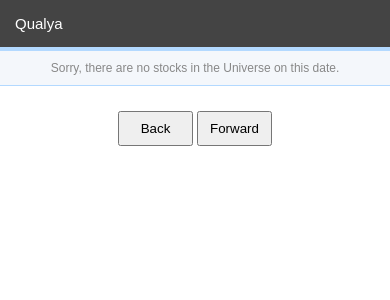
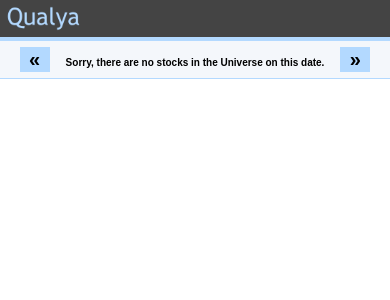
Before and after one commit to mwunder/qualya, a Django app: template twitter_stock/templates/stock_sentiment_universe.html in a window 390 px wide. Shown: the top 300 px of the page. Run offline with Django 3.2, Linux system fonts and the light colour scheme; the template is opened without the code that fills it: most values are stand-ins (such as "Sample title", 1, 10 or a date in 2020); parts of the project's set-up code (start-up, migrations or seed data) failed here and were passed over.

Commit message:
Add nav logo\link, add date decrement\increment functionality and responsive styling to the Universe page

```diff
--- a/twitter_stock/static/css/global.css
+++ b/twitter_stock/static/css/global.css
@@ -27,9 +27,37 @@ body {
 }
 
 #nav {
-  padding: 15px;
-  font: 400 15px "Arial", sans-serif;
-  color: white;
   background-color: #444444;
   border-bottom: 4px solid #b3d9ff;
 }
+
+/* media queries ==================================================================================================================================*/
+
+@media only screen and (min-width: 240px) {
+
+  #nav-logo {
+    height: 23px;
+    width: 69px;
+    margin: 5px;
+  }
+}
+
+
+@media only screen and (min-width: 375px) {
+
+  #nav-logo {
+    height: 25px;
+    width: 75px;
+    margin: 6px;
+  }
+}
+
+
+@media only screen and (min-width: 475px) {
+
+  #nav-logo {
+    height: 28px;
+    width: 84px;
+    margin: 7px;
+  }
+}
--- a/twitter_stock/static/css/home.css
+++ b/twitter_stock/static/css/home.css
@@ -20,7 +20,7 @@ label {
 #ticker-dropdown,
 #search-form-button {
   border: none;
-  border-radius: 3px;
+  /* border-radius: 3px; */
 }
 
 #ticker-dropdown {
@@ -42,7 +42,7 @@ label {
 
 /* media queries ==================================================================================================================================*/
 
-@media only screen and (max-width: 374px) {
+@media only screen and (min-width: 240px) {
 
   #main-heading {
     font: 200 25px/1.5 Trebuchet MS, sans-serif;
--- a/twitter_stock/static/css/stock_sentiment_universe.css
+++ b/twitter_stock/static/css/stock_sentiment_universe.css
@@ -1,50 +1,127 @@
-#universe-container {
-  background-color: #f4f7fb;
-  border-bottom: 1px solid #b3d9ff;
-}
-
+#sub-nav,
 #universe,
 #histogram-container,
 #sentiment-bars-container {
   text-align: center;
 }
 
-#universe,
-.sentiment-bar {
-  margin: 0 auto;
+#sub-nav {
+  background-color: #f4f7fb;
+  border-bottom: 1px solid #b3d9ff;
+}
+
+.date-button,
+#universe {
+  color: black;
+}
+
+.date-button {
+  background-color: #b3d9ff;
+  border: none;
+}
+
+#universe-container {
+  display: inline-block;
+  max-width: 325px;
 }
 
 #universe {
-  max-width: 500px;
   padding: 10px;
-  font: 200 12px "Arial", sans-serif;
-  color: #888888;
 }
 
 #histogram-container {
   display: none;
-  margin: 25px 0 40px 0;
-}
-
-#date-button-form {
-  margin: 25px 0;
-  text-align: center;
-}
-
-.date-button {
-  height: 35px;
-  width: 75px;
-}
-
-#sentiment-bars-container {
-  margin: 25px 0;
+  margin: 15px 0;
 }
 
 .sentiment-bar {
   display: block;
-  opacity: 0.9;
+  opacity: .95;
+  margin: 0 auto;
 }
 
 .sentiment-bar:hover {
-  opacity: 0.75;
+  opacity: .7;
 }
+
+/* media queries ==================================================================================================================================*/
+
+@media only screen and (min-width: 240px) {
+
+  .date-button {
+    height: 20px;
+    width: 25px;
+    margin: 6px 2px 0 2px;
+    font: 700 18px "Arial", sans-serif;
+  }
+
+  #universe {
+    font: 700 9px "Arial", sans-serif;
+  }
+
+  #sentiment-bars-container {
+    margin: 35px 0;
+  }
+}
+
+
+@media only screen and (min-width: 375px) {
+
+  .date-button {
+    height: 25px;
+    width: 30px;
+    font: 700 20px "Arial", sans-serif;
+  }
+
+  #universe {
+    font: 700 10px "Arial", sans-serif;
+  }
+
+  #sentiment-bars-container {
+    margin: 40px 0;
+  }
+}
+
+
+@media only screen and (min-width: 475px) {
+
+  .date-button {
+    height: 30px;
+    width: 35px;
+    margin: 7px 10px;
+    font: 700 22px "Arial", sans-serif;
+  }
+
+  #universe {
+    font: 700 11px "Arial", sans-serif;
+  }
+
+  #sentiment-bars-container {
+    margin: 45px 0;
+  }
+}
+
+
+@media only screen and (min-width: 575px) {
+
+  .date-button {
+    height: 35px;
+    width: 40px;
+    font: 700 24px "Arial", sans-serif;
+  }
+
+  #universe {
+    font: 700 12px "Arial", sans-serif;
+  }
+
+  #sentiment-bars-container {
+    margin: 50px 0;
+  }
+}
+
+
+/*
+@media only screen and (min-width: 700px) {
+
+}
+*/
--- a/twitter_stock/static/js/stock_sentiment_universe.js
+++ b/twitter_stock/static/js/stock_sentiment_universe.js
@@ -4,6 +4,17 @@ var DEBUG_UNIVERSE = true;
 
 
 /* METHODS ========================================================================================================================================*/
+
+var addDateButtonClickEvents = function() {
+
+    ["date-button-back", "date-button-forward"].forEach(function(button, index) {
+
+        var inc = index == 0 ? -1 : 1;
+
+        document.getElementById(button).onclick = function() { location.href = "/stock_sentiment_universe/?symbol=All&inc="+inc+"&date="+DATE }
+    });
+}
+
 
 var printUniverseInfo = function() {
 
@@ -17,7 +28,7 @@ var printUniverseInfo = function() {
         //pluralize string if necessary
         var stk = SYMBOLS.length == 1 ? ' stock' : ' stocks';
 
-        universe.appendChild(document.createTextNode("On "+DATE+", the Universe contains "+SYMBOLS.length+stk+"."));
+        universe.appendChild(document.createTextNode("The Universe contains "+SYMBOLS.length+stk+" on "+DATE+"."));
 
     } else {
 
@@ -31,12 +42,14 @@ var printUniverseInfo = function() {
 var addSentimentGraphics = function() {
 
     //local vars
-    var className = 'sentiment-bar',
-        width     = 500,
+    var width     = 500,
         height    = 125,
         cols      = ['darkred', 'rgba(255,0,0,1)', 'silver', 'rgba(0,255,0,1)', 'darkgreen'],
-        bordRad   = '5px',
-        bordBot   = '1px solid rgb(150,150,150)';
+        textColor = 'rgb(0,135,255)',
+        bordBot   = '1px solid rgb(125,125,125)',
+        //bordRad   = '5px',
+        sortedData,
+        sortedBins;
 
 
     var sortData = function() {
@@ -67,11 +80,10 @@ var addSentimentGraphics = function() {
     }
 
 
-    var sortedData = sortData();
-
     var sortBins = function() {
 
-        var sortedBins = [];
+        sortedBins = [],
+        sortedData = sortData();
 
         for(var i=0; i<sortedData.length; i++) { sortedBins.push(BINS[SYMBOLS.indexOf(sortedData[i][0])]) }
 
@@ -79,11 +91,10 @@ var addSentimentGraphics = function() {
     }
 
 
-    var sortedBins = sortBins();
-
     var filterBins = function(num) {
 
-        var binIndices = [];
+        var binIndices = [],
+            sortedBins = sortBins();
 
         for(var n=0; n<sortedBins[num].length; n++) { if(sortedBins[num][n] != 0) { binIndices.push(n) } }
 
@@ -91,8 +102,32 @@ var addSentimentGraphics = function() {
     }
 
 
+    //dynamic sizing on page load only; sentiment bars will not adapt if window is resized
+    switch(true) {
+
+        case window.innerWidth >= 240 && window.innerWidth < 375:
+            width  = 280;
+            height = 70;
+            break;
+
+        case window.innerWidth >= 375 && window.innerWidth < 475:
+            width  = 320;
+            height = 80;
+            break;
+
+        case window.innerWidth >= 475 && window.innerWidth < 575:
+            width  = 360;
+            height = 90;
+            break;
+
+        case window.innerWidth >= 575 && window.innerWidth < 700:
+            width  = 400;
+            height = 100;
+            break;
+    }
+
     //add sentiment bars to the page
-    for(var i=0; i<sortedBins.length; i++) {
+    for(var i=0; i<SYMBOLS.length; i++) {
 
         //loop vars
         var wrapper    = document.createElement("div"),
@@ -105,7 +140,7 @@ var addSentimentGraphics = function() {
 
         //attributes
         s_bar.id        = sortedData[i][0];
-        s_bar.className = className;
+        s_bar.className = 'sentiment-bar';
         s_bar.width     = width;
         s_bar.height    = height*sortedData[i][1];
         s_bar.onclick   = (function(i) { return function() { location.href = "/stock_sentiment_historical/?symbol="+sortedData[i][0]+"&date="+DATE } }(i));
@@ -130,8 +165,8 @@ var addSentimentGraphics = function() {
         context.fillRect(0, 0, width, height);
 
         //symbol text attributes
-        context.fillStyle    = 'rgb(75,75,75)';
-        context.font         = i==0 ? '30px Helvetica' : 30*sortedData[i][1]+'px Helvetica';
+        context.fillStyle    = textColor;
+        context.font         = 25*sortedData[i][1]+'px Helvetica';
         context.textAlign    = 'center';
         context.textBaseline = 'middle';
 
@@ -142,14 +177,14 @@ var addSentimentGraphics = function() {
         switch(i) {
 
             case 0:
-                style.borderTopLeftRadius  = bordRad;
-                style.borderTopRightRadius = bordRad;
                 style.borderBottom = bordBot;
+                //style.borderTopLeftRadius  = bordRad;
+                //style.borderTopRightRadius = bordRad;
                 break;
 
             case SYMBOLS.length-1:
-                style.borderBottomLeftRadius  = bordRad;
-                style.borderBottomRightRadius = bordRad;
+                //style.borderBottomLeftRadius  = bordRad;
+                //style.borderBottomRightRadius = bordRad;
                 break;
 
             default:
@@ -176,9 +211,9 @@ var addHistogram = function() {
 
         chartOptions = {
 
-            width: '1400px',
+            width: .9*window.innerWidth,
 
-            height: '700px',
+            height: .5*window.innerHeight,
 
             high: 1,
 
@@ -196,8 +231,3 @@ var toggleHistogram = function() {
 
     if(histCont.display == 'block') { histCont.display = 'none' } else { histCont.display = 'block' }
 }
-
-var addDateAction = function() {
-
-    document.getElementById("date-button-form").action =  "/stock_sentiment_universe/?symbol=All&inc=-1&date=2016-09-09" ;
-}
--- a/twitter_stock/templates/home.html
+++ b/twitter_stock/templates/home.html
@@ -14,7 +14,9 @@
     <body>
         <div id="load-screen"></div>
 
-        <div id="nav">APP NAME</div>
+        <div id="nav">
+            <img id="nav-logo" alt="Qualya Logo" src="{% static 'img/logo.png' %}" />
+        </div><!-- /nav -->
 
         <div id="main">
             <p id="main-heading">Sentiment for the most-followed stocks.</p>
--- a/twitter_stock/templates/stock_sentiment_universe.html
+++ b/twitter_stock/templates/stock_sentiment_universe.html
@@ -14,21 +14,23 @@
 <body>
     <div id="load-screen"></div>
 
-    <div id="nav">Qualya</div>
+    <div id="nav">
+        <a href="/home">
+            <img id="nav-logo" alt="Qualya Logo" src="{% static 'img/logo.png' %}" />
+        </a>
+    </div><!-- /nav -->
 
-    <div id="universe-container"></div>
+    <div id="sub-nav">
+        <button id="date-button-back" class="date-button">&#171;</button>
+
+        <div id="universe-container"></div>
+
+        <button id="date-button-forward" class="date-button">&#187;</button>
+    </div><!-- /sub-nav -->
 
     <div id="histogram-container">
         <div id="histogram" class="ct-chart"></div>
     </div>
-
-    <form id="date-button-form">
-        <button id="date-back-button" class="date-button"
-        onclick="addDateAction()">Back</button>
-
-        <button id="date-forward-button" class="date-button"
-        onclick="">Forward</button>
-    </form>
 
     <div id="sentiment-bars-container"></div>
 
@@ -51,6 +53,7 @@
         //MAIN
         (function() {
 
+            addDateButtonClickEvents();
             printUniverseInfo();
             addSentimentGraphics();
 
```
Also changed, not shown: twitter_stock/templates/stock_sentiment_historical.html (+6 -2 lines), twitter_stock/static/img/logo.png (added), twitter_stock/static/js/home.js (line endings or trailing spaces).
